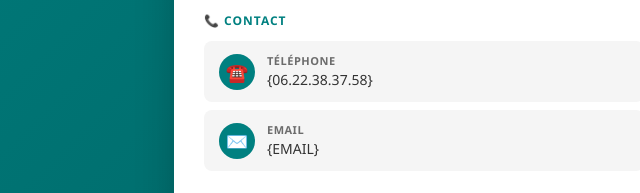
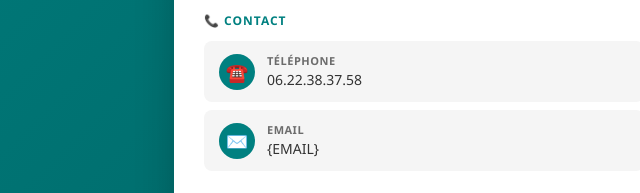
Before and after one commit to LATELIER-3D/fiche-contact-nfc, a plain HTML site: page index.html in a window 1280 px wide. Shown: the part 370-563 px from the top of the page, 216-856 px from the left. Drawn offline with Linux system fonts and the light colour scheme.

Commit message:
10/12 01:31

```diff
--- a/index.html
+++ b/index.html
@@ -347,11 +347,11 @@
                 <div class="section-title">📞 Contact</div>
 
                 <!-- Téléphone -->
-                <a href="tel:{06.22.38.37.58}" class="contact-item">
+                <a href="tel:06.22.38.37.58" class="contact-item">
                     <div class="contact-icon">☎️</div>
                     <div class="contact-info">
                         <span class="contact-label">Téléphone</span>
-                        <span class="contact-value">{06.22.38.37.58}</span>
+                        <span class="contact-value">06.22.38.37.58</span>
                     </div>
                 </a>
 
```
